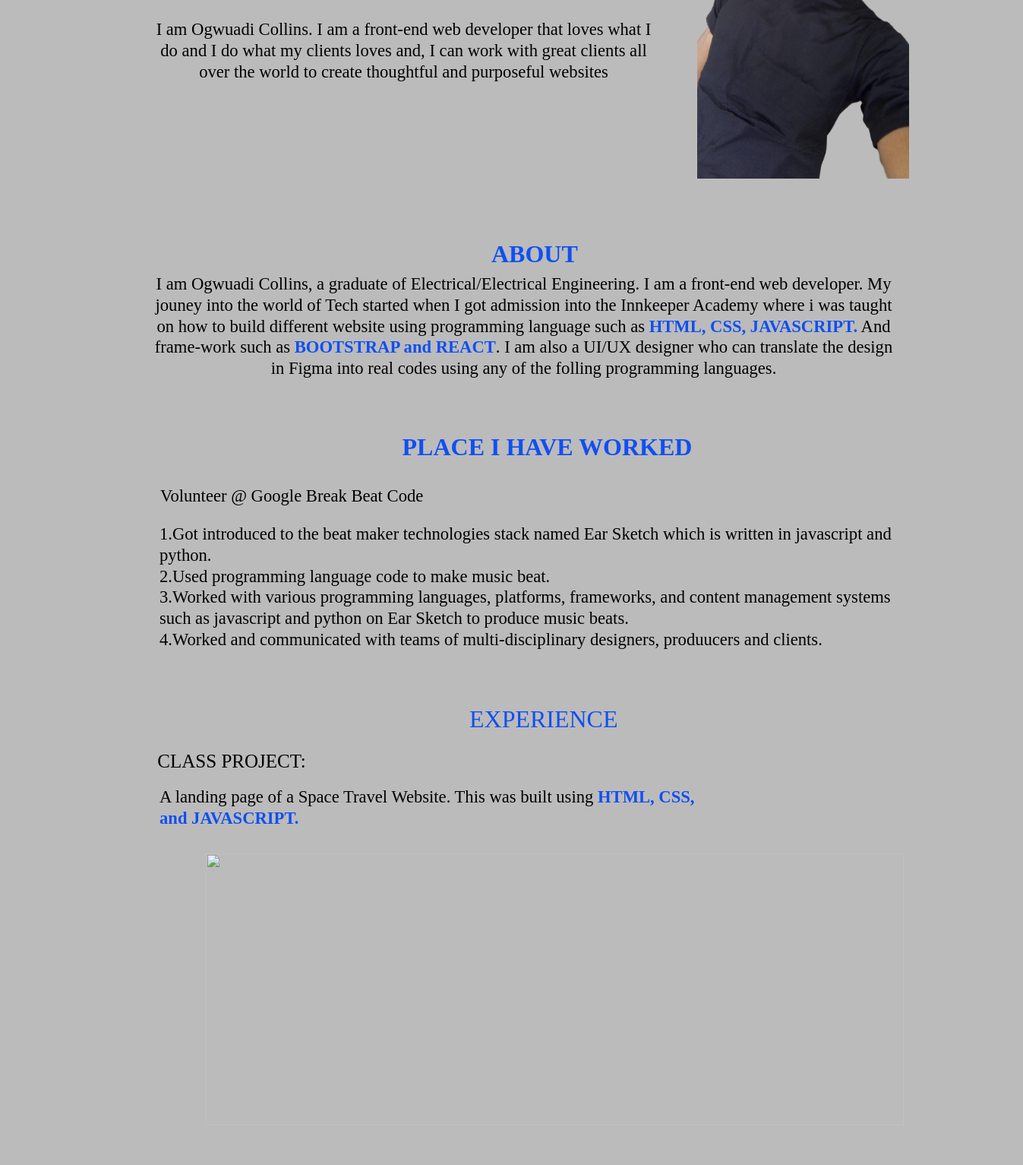
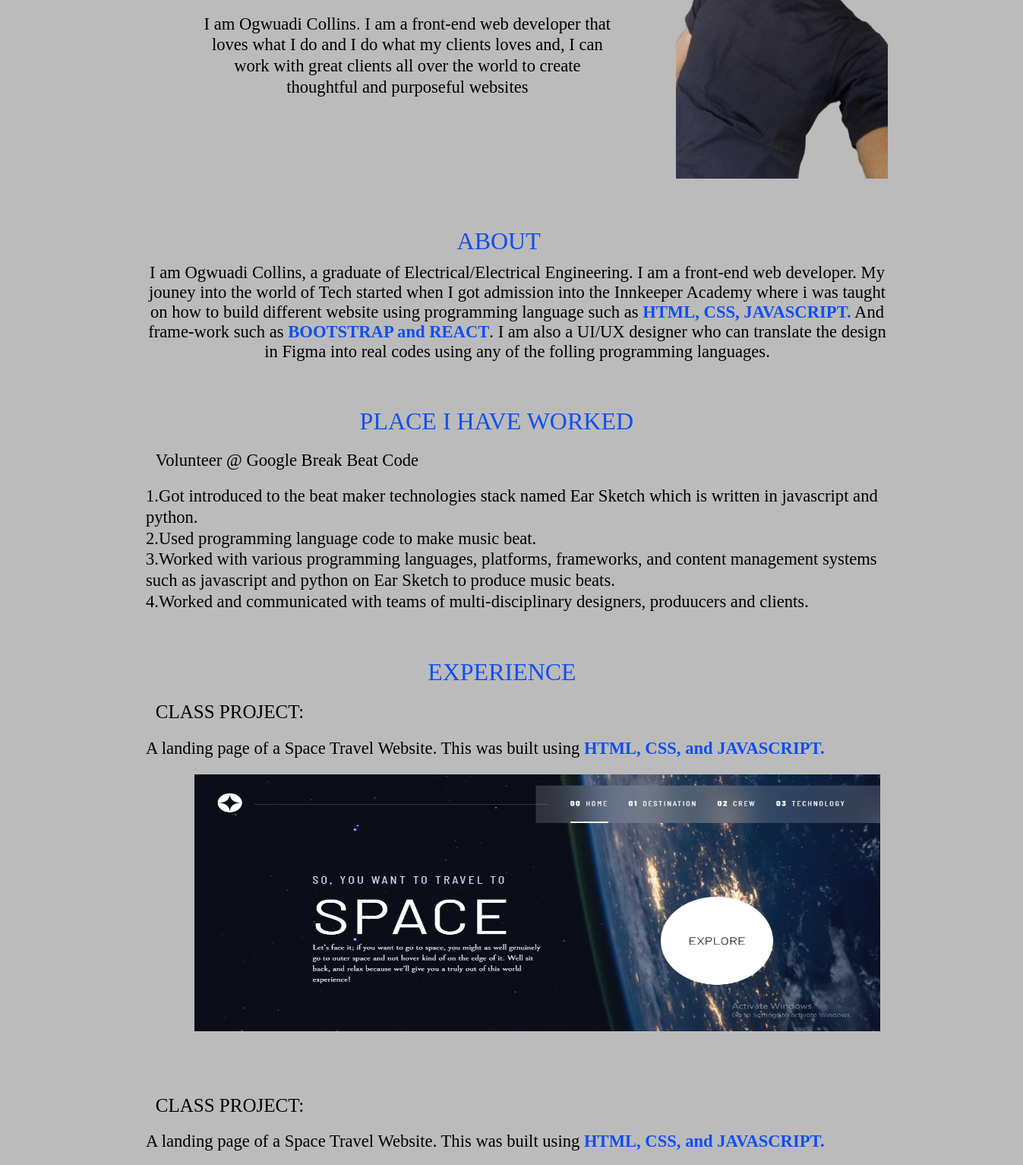
Before and after one commit to cogwuadi/collins-portfolio, a plain HTML site: page index.html in a window 1280 px wide. Shown: the part 400-1933 px from the top of the page at 76% size, 1347 px wide, since content can reach past the window. Drawn offline with nearby package versions, Linux system fonts and the light colour scheme.

Commit message:
new-portfolio

```diff
--- a/index.css
+++ b/index.css
@@ -1,7 +1,6 @@
 *{
     padding: 0;
     margin: 0;
-    /* font-family: 'josefin Sans'; */
     box-sizing: border-box;
     list-style-type: none;
     text-decoration: none;
@@ -29,7 +28,6 @@ body{
 }
 
 .nav-bar{
-    position: relative;
     height: 100%;
     max-width: 800px;
     background-color: var(--nav-color);
@@ -75,26 +73,20 @@ body{
 }
 
 .hero-2{
-position: absolute;
-width: 565px;
-height: 102px;
-left: 210px;
-top: 195px;
+padding-top: 23%;
+padding-left: 30%;
+width: 799px;
 font-family: 'Kdam Thmor';
-font-style: normal;
 font-weight: 400;
 font-size: 45.23px;
-line-height: 123.5%;
 text-align: center;
 color: #000000;
 }
 
 .hero-3{
-position: absolute;
-width: 653px;
-height: 112px;
-left: 205px;
-top: 425px;
+width: 793px;
+padding-top: 10%;
+padding-left: 30%;
 font-family: 'Kdam Thmor';
 font-style: normal;
 font-weight: 400;
@@ -108,79 +100,56 @@ color: #000000;
     position: absolute;
     width: 279.28px;
     height: 510px;
-    left: 917.72px;
+    left: 890px;
     top: 125px;
 }
 
 #about{
-padding-top: 50px;
-position: absolute;
+padding-top: 170px;
 width: 108px;
-height: 40px;
-left: 647px;
-top: 665px;
+padding-left: 47%;
 font-family: 'Kdam Thmor';
-font-style: normal;
-font-weight: 600;
+font-weight: 500;
 font-size: 31.99px;
-line-height: 123.5%;
-text-align: center;
 color: var(--nav-color);
 }
 
 .about-1{
-    padding-top: 50px;
-position: absolute;
-width: 977px;
-height: 182px;
-left: 201px;
-top: 710px;
+padding-top: 10px;
+width: 1170px;
+padding-left: 15%;
 font-family: 'Kdam Thmor';
-font-style: normal;
 font-weight: 400;
 font-size: 22.62px;
-line-height: 123.5%;
 text-align: center;
 color: #000000;
 }
 
 #work{
-position: absolute;
-width: 545px;
-height: 10px;
-left: 448px;
-top: 969px;
+width: 1345px;
+padding-top: 60px;
+padding-left: 37%;
 font-family: 'Kdam Thmor';
-font-style: normal;
-font-weight: 600;
+font-weight: 500;
 font-size: 31.99px;
-line-height: 123.5%;
-text-align: center;
 color: var(--nav-color);
 }
 
 .work-1{
-position: absolute;
-width: 393px;
-height: 28px;
-left: 211px;
-top: 1039px;
+width: 1343px;
+padding-top: 20px;
+padding-left: 16%;
 font-family: 'Kdam Thmor';
-font-style: normal;
 font-weight: 400;
 font-size: 22.62px;
-line-height: 123.5%;
 color: #000000;
 }
 
 .work-2{
-position: absolute;
-width: 980px;
-height: 224px;
-left: 210px;
-top: 1089px;
+width: 1170px;
+padding-top: 20px;
+padding-left: 15%;
 font-family: 'Kdam Thmor';
-font-style: normal;
 font-weight: 400;
 font-size: 22.62px;
 line-height: 123.5%;
@@ -188,43 +157,31 @@ color: #000000;
 }
 
 #pro{
-position: absolute;
 width: 185px;
-height: 40px;
-left: 618px;
-top: 1327px;
+padding-top: 60px;
+padding-left: 44%;
 font-family: 'Kdam Thmor';
-font-style: normal;
-font-weight: 400;
+font-weight: 500;
 font-size: 31.99px;
-line-height: 123.5%;
-text-align: center;
 color: var(--nav-color);
 }
 
 .project{
-position: absolute;
-width: 300px;
-height: 40px;
-left: 155px;
-top: 1387px;
+width: 1347px;
+padding-top: 20px;
+padding-left: 16%;
 font-family: 'Kdam Thmor';
 font-style: normal;
 font-weight: 400;
 font-size: 25px;
-line-height: 123.5%;
-text-align: center;
 color: #000000;
 }
 
 .project-1{
-position: absolute;
-width: 730px;
-height: 80px;
-left: 210px;
-top: 1435px;
+width: 1170px;
+padding-top: 20px;
+padding-left: 15%;
 font-family: 'Kdam Thmor';
-font-style: normal;
 font-weight: 400;
 font-size: 22.62px;
 line-height: 123.5%;
@@ -232,112 +189,82 @@ color: #000000;
 }
 
 .project-2{
-position: absolute;
-width: 919px;
+width: 1159px;
+padding-top: 20px;
+padding-left: 20%;
 height: 358px;
-left: 271px;
-top: 1523px;
 }
 
 .travel{
-    padding-left: 38px;
-    position: absolute;
-    width: 300px;
-    height: 40px;
-    left: 165px;
-    top: 1952px;
+    width: 1347px;
+    padding-top: 80px;
+    padding-left: 16%;
     font-family: 'Kdam Thmor';
-    font-style: normal;
     font-weight: 400;
     font-size: 25px;
-    line-height: 123.5%;
-    text-align: center;
     color: #000000;
 }
 
 .travel-1{
-    padding-left: 20px;
-position: absolute;
-width: 730px;
-height: 75px;
-left: 220px;
-top: 1997px;
+width: 1170px;
+padding-top: 20px;
+padding-left: 15%;
 font-family: 'Kdam Thmor';
-font-style: normal;
 font-weight: 400;
 font-size: 22.62px;
-line-height: 123.5%;
 color: #000000;
 }
 
 .travel-2{
-position: absolute;
-width: 919px;
+width: 1159px;
+padding-top: 20px;
+padding-left: 20%;
 height: 356px;
-left: 271px;
-top: 2089px;
 }
 
 .personal{
-position: absolute;
-width: 350px;
-height: 40px;
-left: 195px;
-top: 2500px;
+width: 1347px;
+padding-top: 80px;
+padding-left: 16%;
 font-family: 'Kdam Thmor';
-font-style: normal;
 font-weight: 400;
 font-size: 25px;
-line-height: 123.5%;
-text-align: center;
 color: #000000;
 }
 
 .personal-1{
-position: absolute;
-width: 730px;
-height: 80px;
-left: 247px;
-top: 2550px;
+width: 1170px;
+padding-top: 20px;
+padding-left: 15%;
 font-family: 'Kdam Thmor';
-font-style: normal;
 font-weight: 400;
 font-size: 22.62px;
-line-height: 123.5%;
 color: #000000;
 }
 
 .personal-2{
-position: absolute;
-width: 919px;
-height: 355px;
-left: 271px;
-top: 2649px;
+width: 1159px;
+padding-top: 20px;
+padding-left: 20%;
+height: 358px;
 }
 
 #service{
-position: absolute;
 width: 141px;
-height: 40px;
-left: 657px;
-top: 3089px;
+padding-top: 80px;
+padding-left: 44%;
 font-family: 'Kdam Thmor';
-font-style: normal;
-font-weight: 400;
+font-weight: 500;
 font-size: 31.99px;
 line-height: 123.5%;
-text-align: center;
 color: var(--nav-color);
 }
 
 .service-1{
-position: absolute;
-width: 534px;
-height: 84px;
-left: 210px;
-top: 3152px;
+width: 1170px;
+padding-top: 20px;
+padding-left: 15%;
 font-family: 'Kdam Thmor';
-font-style: normal;
 font-weight: 400;
 font-size: 22.62px;
 line-height: 123.5%;
@@ -345,28 +272,23 @@ color: #000000;
 }
 
 #skill{
-position: absolute;
-width: 100px;
-height: 40px;
-left: 649px;
-top: 3294px;
+width: 185px;
+padding-top: 60px;
+padding-left: 44%;
 font-family: 'Kdam Thmor';
-font-style: normal;
 font-weight: 400;
 font-size: 31.99px;
-line-height: 123.5%;
-text-align: center;
 color: var(--nav-color);
 }
 
 .skills{
     display: grid;
     grid-template-columns: 1fr 1fr 1fr 1fr 1fr 1fr;
-    padding-top: 3300px;
+    font-weight: 400;
+    padding-top: 40px;
     padding-left: 320px;
     padding-right: 180px;
     padding-bottom: 40px;
-    /* justify-content: space-between; */
 }
 .icon{
     font-size: 60px;
@@ -382,18 +304,17 @@ color: var(--nav-color);
 }
 .letter33{
     font-size: 20px;
-    /* padding-left: 10px; */
 }
 
 .foot{
     background-color: #000000;
+    width: auto;
     height: 280px;
     display: grid;
     grid-template-columns: 1fr 1fr 1fr;
 }
 
 .footer{
-    /* background-color: black; */
     margin-top: 40px;
     display: grid;
     grid-template-columns: 1fr 1fr;
@@ -429,13 +350,7 @@ color: var(--nav-color);
    margin-left: -180px;
    padding-bottom: 20px;
    margin-top: -20px;
-
 }
-
-/* .foot-1{
-    display: grid;
-    grid-template-columns: 1fr 1fr;
-} */
 
 .navigation{
     font-family: var(--font-family);
@@ -454,7 +369,6 @@ color: var(--nav-color);
     color: #FAF9F9;
     padding-top: 35px;
     padding-left: 90px;
-
 }
 
 .icon-1{
```
Also changed, not shown: images/Annotation 2022-06-30 135907.png (added), images/Annotation 2022-06-30 140125.png (added), images/Annotation 2022-06-30 140134.png (added).
